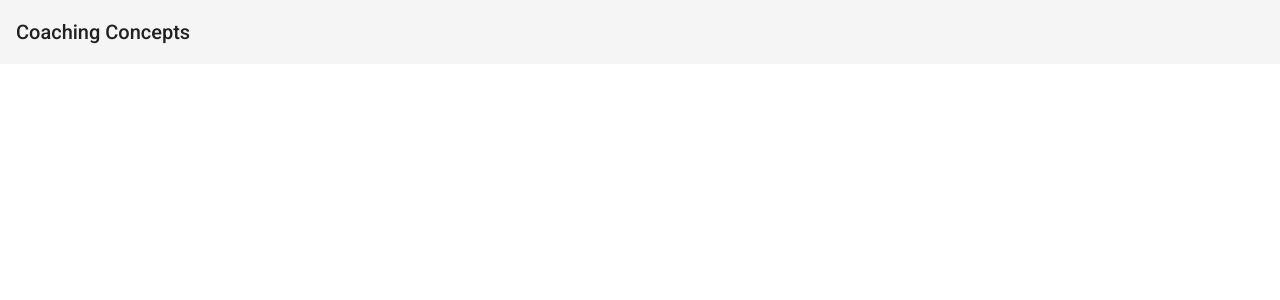
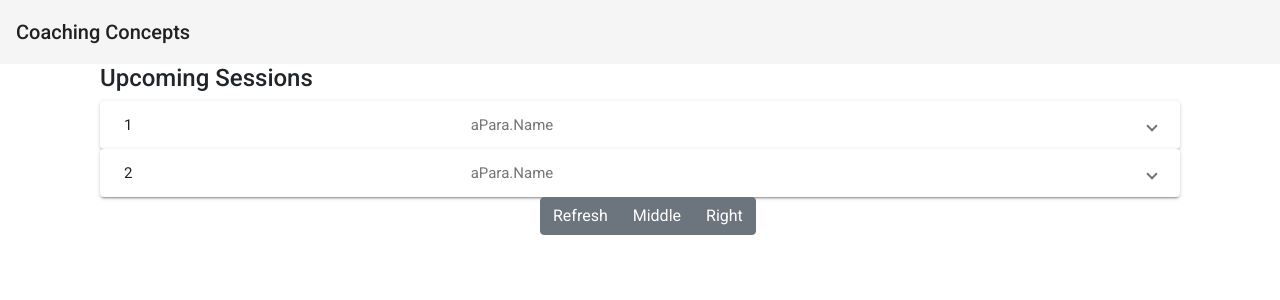
Before and after one commit to MiggelMike/top-coach, an Angular app: page / in a window 1280 px wide. Shown: the top 300 px of the page. Built offline with nearby package versions, Linux system fonts and the light colour scheme.

Commit message:
Zwischenstand -> Anstehende Sessions

```diff
--- a/angular.json
+++ b/angular.json
@@ -94,10 +94,16 @@
               "src/assets"
             ],
             "styles": [
+                "./node_modules/materialize-css/dist/css/materialize.css",
               "./node_modules/@angular/material/prebuilt-themes/indigo-pink.css",
               "src/styles.scss"
             ],
-            "scripts": []
+            "scripts": [
+                "../node_modules/jquery/dist/jquery.min.js",
+                "../node_modules/materialize-css/dist/js/materialize.js",
+                "../node_modules/bootstrap/dist/js/bootstrap.js"
+            ]
+
           }
         },
         "lint": {
--- a/package.json
+++ b/package.json
@@ -23,6 +23,7 @@
     "@angular/router": "~8.2.4",
     "bootstrap": "^4.0.0-beta",
     "hammerjs": "^2.0.8",
+    "jquery": "^3.4.1",
     "rxjs": "~6.4.0",
     "tslib": "^1.10.0",
     "zone.js": "~0.9.1"
@@ -32,9 +33,10 @@
     "@angular/cli": "~8.3.2",
     "@angular/compiler-cli": "~8.2.4",
     "@angular/language-service": "~8.2.4",
-    "@types/node": "~8.9.4",
     "@types/jasmine": "~3.3.8",
     "@types/jasminewd2": "~2.0.3",
+    "@types/jquery": "^3.3.31",
+    "@types/node": "~8.9.4",
     "codelyzer": "^5.0.0",
     "jasmine-core": "~3.4.0",
     "jasmine-spec-reporter": "~4.2.1",
--- a/src/app/anstehende-sessions/anstehende-sessions.component.html
+++ b/src/app/anstehende-sessions/anstehende-sessions.component.html
@@ -1,9 +1,10 @@
-
-
 <div class="container">
     <h4>Upcoming Sessions</h4>
     <div *ngFor="let item of NextSessions">
-        <div class="row row-height">
+
+        <!-- <div class="row row-height">
+
+
             <div class="col-sm">
                 <button class="btn btn-sm" type="submit">Button</button>
             </div>
@@ -13,12 +14,25 @@
             <div class="col-sm">
                 One of three columns
             </div>
-        </div>
+        </div> -->
+        <mat-expansion-panel>
+            <mat-expansion-panel-header>
+                <mat-panel-title>
+                    {{item.ID}}
+                </mat-panel-title>
+                <mat-panel-description>
+                    {{item.Name}}
+                </mat-panel-description>
+            </mat-expansion-panel-header>
+
+            <p>This is the primary content of the panel.</p>
+
+        </mat-expansion-panel>
     </div>
 
     <div class="mx-auto" style="width: 200px;">
         <div class="btn-group mx-auto" role="group" aria-label="Session Buttons">
-            <button type="button" class="btn btn-secondary"  (click)="LadeSessions()" >Refresh</button>
+            <button type="button" class="btn btn-secondary" (click)="LadeSessions()">Refresh</button>
             <button type="button" class="btn btn-secondary">Middle</button>
             <button type="button" class="btn btn-secondary">Right</button>
         </div>
--- a/src/app/anstehende-sessions/anstehende-sessions.component.ts
+++ b/src/app/anstehende-sessions/anstehende-sessions.component.ts
@@ -1,7 +1,7 @@
 import { Component, OnInit } from '@angular/core';
 import { TrainingsProgrammSvcService } from '../services/trainings-programm-svc.service';
 import { Session, SessionKategorie, ProgrammTyp } from '../../Business/Session/Session';
-import { Observable } from 'rxjs';
+declare var $: any;
 
 @Component({
     selector: 'app-anstehende-sessions',
@@ -9,7 +9,7 @@ import { Observable } from 'rxjs';
     styleUrls: ['./anstehende-sessions.component.scss']
 })
 export class AnstehendeSessionsComponent implements OnInit {
-
+    public isCollapsed = false;
     public NextSessions: Array<Session> = [];
     public AnstehendeSessionObserver;
 
--- a/src/app/app-routing.module.ts
+++ b/src/app/app-routing.module.ts
@@ -4,7 +4,7 @@ import { AnstehendeSessionsComponent } from './anstehende-sessions/anstehende-se
 
 
 const routes: Routes = [
-    { path: 'AnstehendeSessions', component: AnstehendeSessionsComponent }
+    { path: '', component: AnstehendeSessionsComponent }
 ];
 
 @NgModule({
--- a/src/app/app.module.ts
+++ b/src/app/app.module.ts
@@ -5,8 +5,10 @@ import { AppComponent } from './app.component';
 import { BrowserAnimationsModule } from '@angular/platform-browser/animations';
 import { MatSliderModule } from '@angular/material/slider';
 import { MatToolbarModule  } from '@angular/material/toolbar';
+import { MatExpansionModule  } from '@angular/material/expansion';
 import { AppRoutingModule } from './app-routing.module';
 import { AnstehendeSessionsComponent } from './anstehende-sessions/anstehende-sessions.component';
+
 
 @NgModule({
   declarations: [
@@ -18,6 +20,7 @@ import { AnstehendeSessionsComponent } from './anstehende-sessions/anstehende-se
     BrowserAnimationsModule,
     MatSliderModule,
     MatToolbarModule,
+    MatExpansionModule,
     AppRoutingModule
   ],
   providers: [],
--- a/src/styles.scss
+++ b/src/styles.scss
@@ -1,5 +1,6 @@
 /* You can add global styles to this file, and also import other style files */
 @import "~bootstrap/scss/bootstrap";
+@import "~@angular/material/prebuilt-themes/deeppurple-amber.css";
 
 
 html,
--- a/tsconfig.json
+++ b/tsconfig.json
@@ -11,6 +11,7 @@
     "moduleResolution": "node",
     "importHelpers": true,
     "target": "es2015",
+    "allowSyntheticDefaultImports": true,
     "typeRoots": [
       "node_modules/@types"
     ],
```
Also changed, not shown: 1 other file (tests, documents, lock files or other folders).
